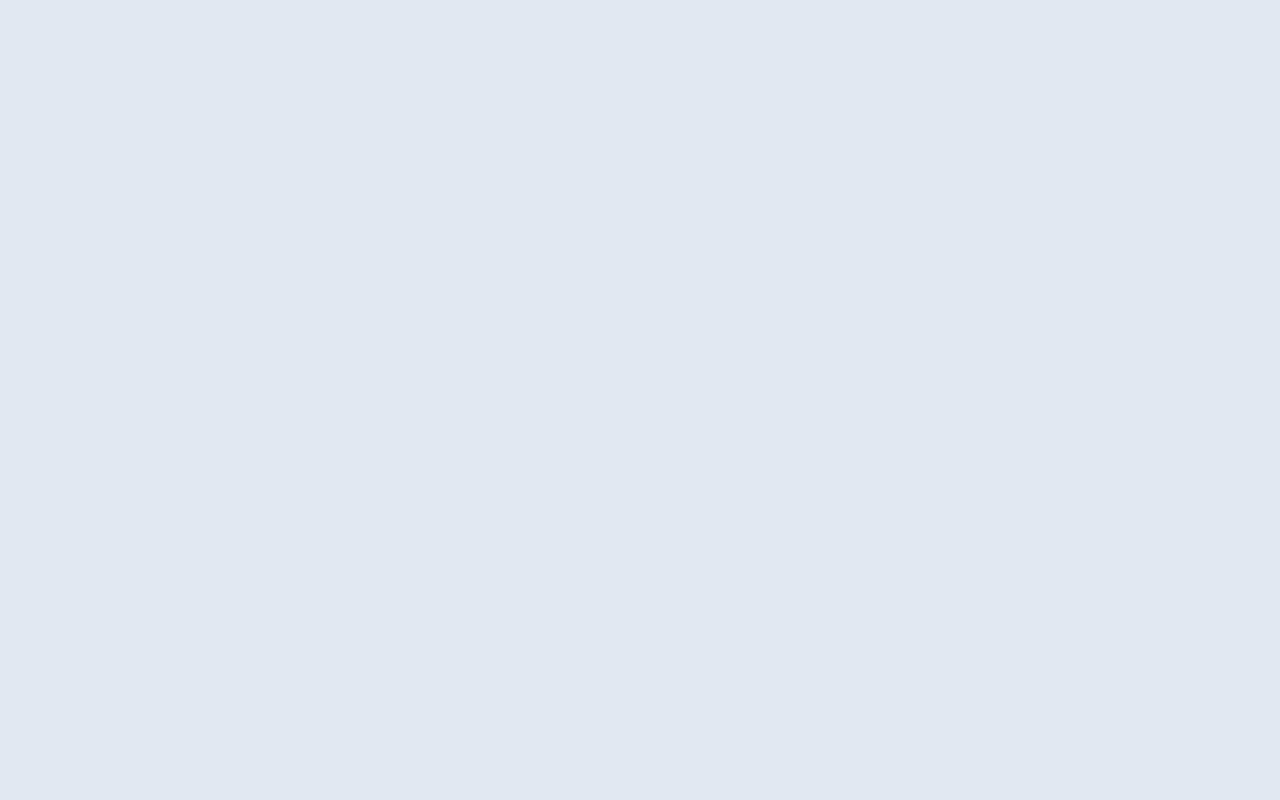
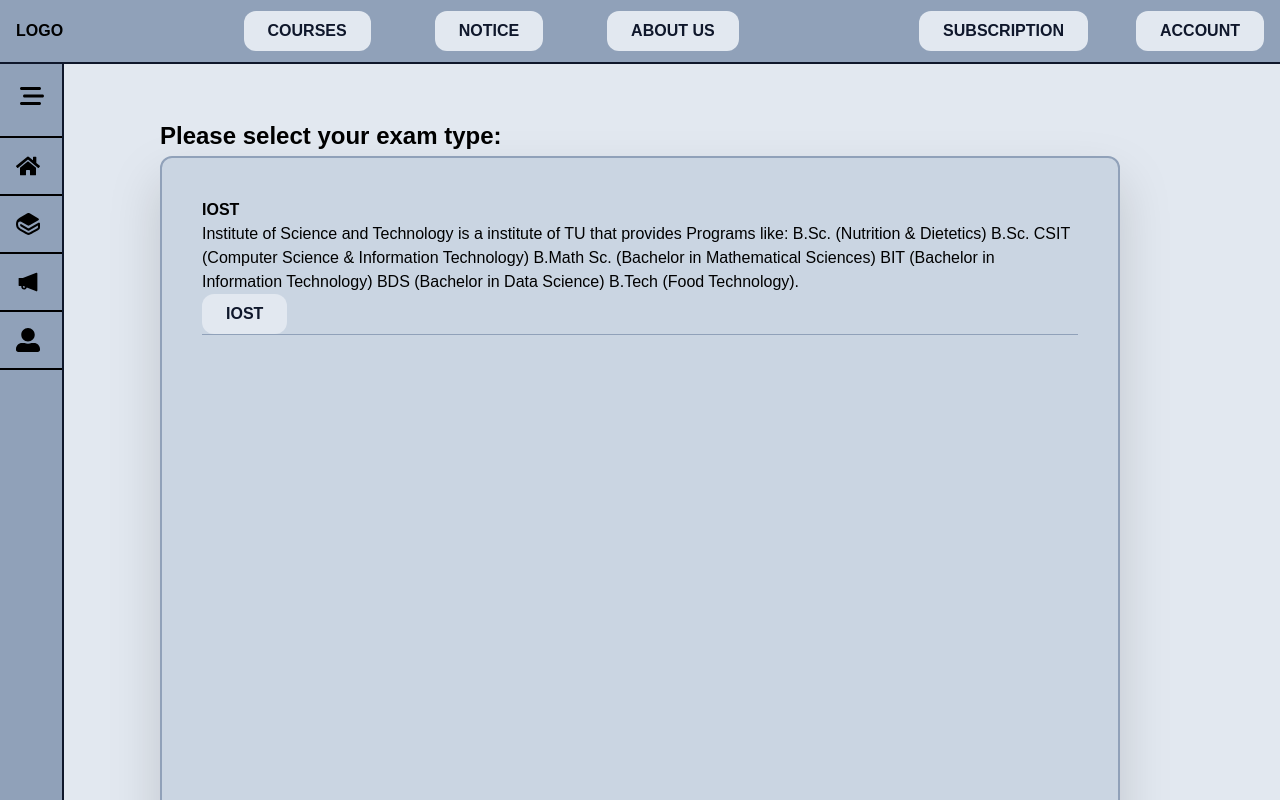
Before and after one commit to Jeevan446/exam_prep, a React app in the folder Frontend/: page /examtype in a window 1280 px wide. Before the commit this address had no page. Shown: the top 800 px of the page. Built offline with nearby package versions, Linux system fonts and the light colour scheme; the HTML template or start-up script is replaced by a standard one.

Commit message:
ExamTypePage (initial)

```diff
--- a/Frontend/src/App.jsx
+++ b/Frontend/src/App.jsx
@@ -1,6 +1,7 @@
 import { useState } from "react";
 import { Route, Routes} from "react-router-dom";
 import Homepage from "./pages/HomePage";
+import ExamTypePage from "./pages/ExamTypePage"
 
 function App() {
     const [isOpen, setIsOpen] = useState(false);
@@ -8,6 +9,7 @@ function App() {
       <>
         <Routes>
             <Route path="/" element={<Homepage isOpen={isOpen} setIsOpen={setIsOpen} />} />
+            <Route path="/examtype" element={<ExamTypePage isOpen={isOpen} setIsOpen={setIsOpen} />} />
         </Routes>
       </>
   );
--- a/Frontend/src/components/HomeContent.jsx
+++ b/Frontend/src/components/HomeContent.jsx
@@ -6,12 +6,12 @@ function HomeContent({ isOpen }) {
         <div className={`
             grid grid-cols-1 grid-rows-3 gap-8
 
-            mt-20 md:mt-[25vh] p-6 md:p-20
+            mt-20 md:mt-[15vh] p-6 md:p-10
             mx-4 md:mx-40
 
             ml-18
 
-            ${isOpen ? "md:ml-80 duration-300" : "md:ml-40 duration-300"}
+            {} ${isOpen ? "lg:ml-80 duration-300" : "lg:ml-40 duration-300"}
 
             bg-slate-300 border-2 border-slate-400 rounded-xl drop-shadow-2xl min-h-screen
         `}>
--- a/Frontend/src/components/NavBar.jsx
+++ b/Frontend/src/components/NavBar.jsx
@@ -10,7 +10,7 @@ function NavBar() {
             </div>
 
             {/* Hidden on mobile, flex on medium (md) screens and up */}
-            <div className="hidden md:flex justify-center items-center gap-4 lg:gap-16">
+            <div className="hidden lg:flex justify-center items-center gap-4 lg:gap-16">
                 <button className={btnClass}>
                     <span className="relative">COURSES<span className={underlineClass}></span></span>
                 </button>
--- a/Frontend/src/pages/DemoPage.jsx
+++ b/Frontend/src/pages/DemoPage.jsx
@@ -0,0 +1,9 @@
+import NavBar from "../components/NavBar";
+import SideBar from "../components/SideBar";
+import Footer from "../components/Footer";
+
+function DemoPage() {
+    return ();
+}
+
+export default DemoPage;
--- /dev/null
+++ b/Frontend/src/pages/ExamTypePage.jsx
@@ -0,0 +1,60 @@
+import NavBar from "../components/NavBar";
+import SideBar from "../components/SideBar";
+import Footer from "../components/Footer";
+import { Link } from "react-router-dom";
+
+function ExamTypePage({ isOpen, setIsOpen }) {
+    return (
+        <div>
+
+            <main className="grow">
+
+                <NavBar />
+
+                <SideBar isOpen={isOpen} setIsOpen={setIsOpen} />
+
+                <h1 className={`
+                    font-bold text-2xl
+                    mt-20 md:mt-[15vh]
+                    mx-4 md:mx-40
+                    ml-18
+                    ${isOpen ? "lg:ml-80 duration-300" : "lg:ml-40 duration-300"}
+                `}>Please select your exam type:</h1>
+
+                <div className={`
+                    flex flex-col col-gap-8
+
+                    mt-1 md:mt-1 p-6 md:p-10
+                    mx-4 md:mx-40
+
+                    ml-18
+
+                    {} ${isOpen ? "lg:ml-80 duration-300" : "lg:ml-40 duration-300"}
+
+                    bg-slate-300 border-2 border-slate-400 rounded-xl drop-shadow-2xl min-h-screen
+                `}>
+
+                    <p className="border-b border-slate-400">
+                        <h1 className="font-bold  ">IOST</h1>
+                        Institute of Science and Technology is a institute of TU that provides Programs like:
+                        B.Sc. (Nutrition & Dietetics)
+                        B.Sc. CSIT (Computer Science & Information Technology)
+                        B.Math Sc. (Bachelor in Mathematical Sciences)
+                        BIT (Bachelor in Information Technology)
+                        BDS (Bachelor in Data Science)
+                        B.Tech (Food Technology). <br />
+                        <button className="font-bold relative group bg-slate-200 text-slate-900 border-none rounded-xl
+                        px-3 md:px-6 py-2 cursor-pointer hover:bg-slate-900 hover:text-white transition-all duration-600 text-xs md:text-base">
+                            IOST
+                        </button>
+                    </p>
+                </div>
+
+            </main>
+
+            <Footer />
+        </div>
+    );
+}
+
+export default ExamTypePage;
```
